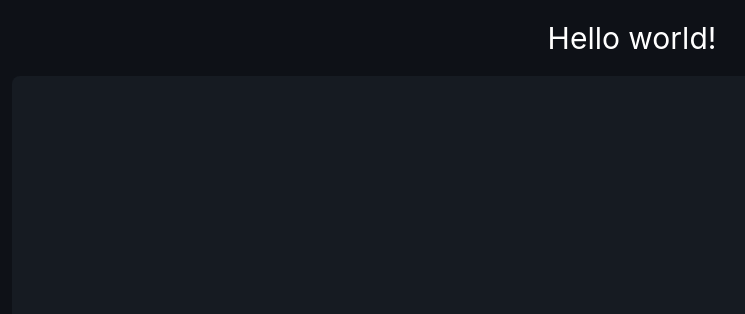
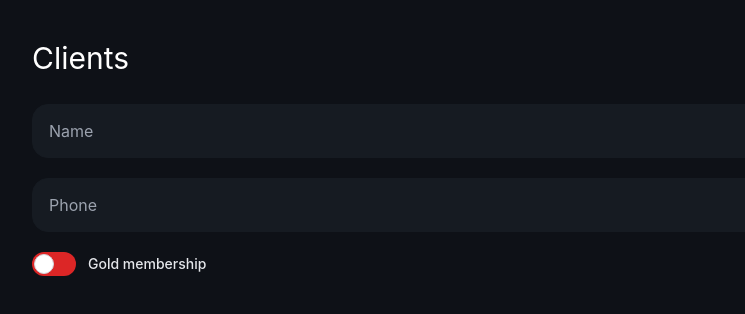
Before and after one commit to oelearning/vidly-client, a React (Vite) app: page /clients in a window 1280 px wide. Shown: the top 314 px of the page, without its empty margins (8-753 px from the left). Built offline with nearby package versions, Linux system fonts and the light colour scheme.

Commit message:
rename App to VidlyApp

```diff
--- a/src/main.jsx
+++ b/src/main.jsx
@@ -1,10 +1,10 @@
 import React from 'react'
 import ReactDOM from 'react-dom/client'
-import { VidlyApp } from './VidlyApp'
+import { AppRouter } from './router/AppRouter'
 import './index.css'
 
 ReactDOM.createRoot(document.getElementById('root')).render(
   <React.StrictMode>
-    <VidlyApp />
+    <AppRouter />
   </React.StrictMode>
 )
```
